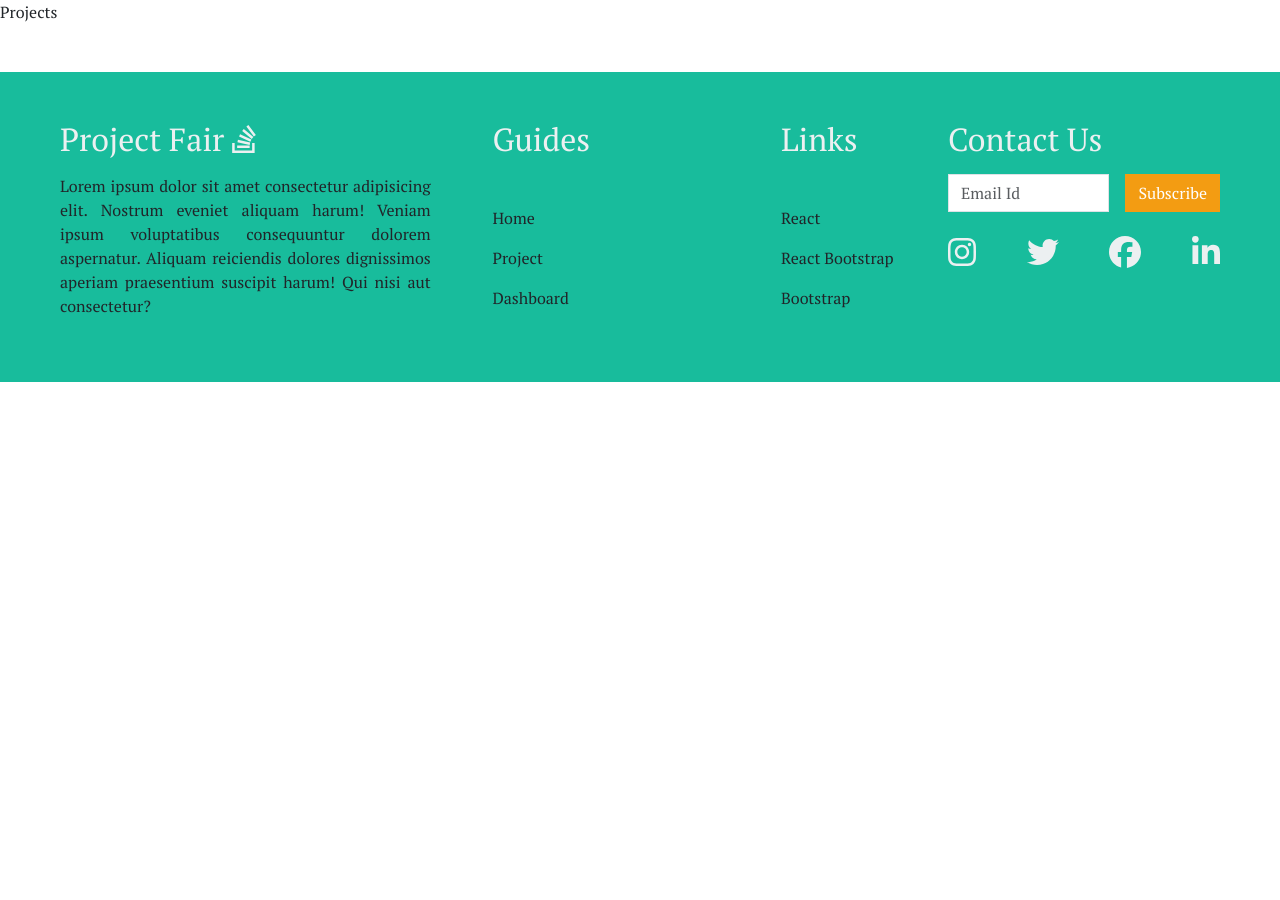
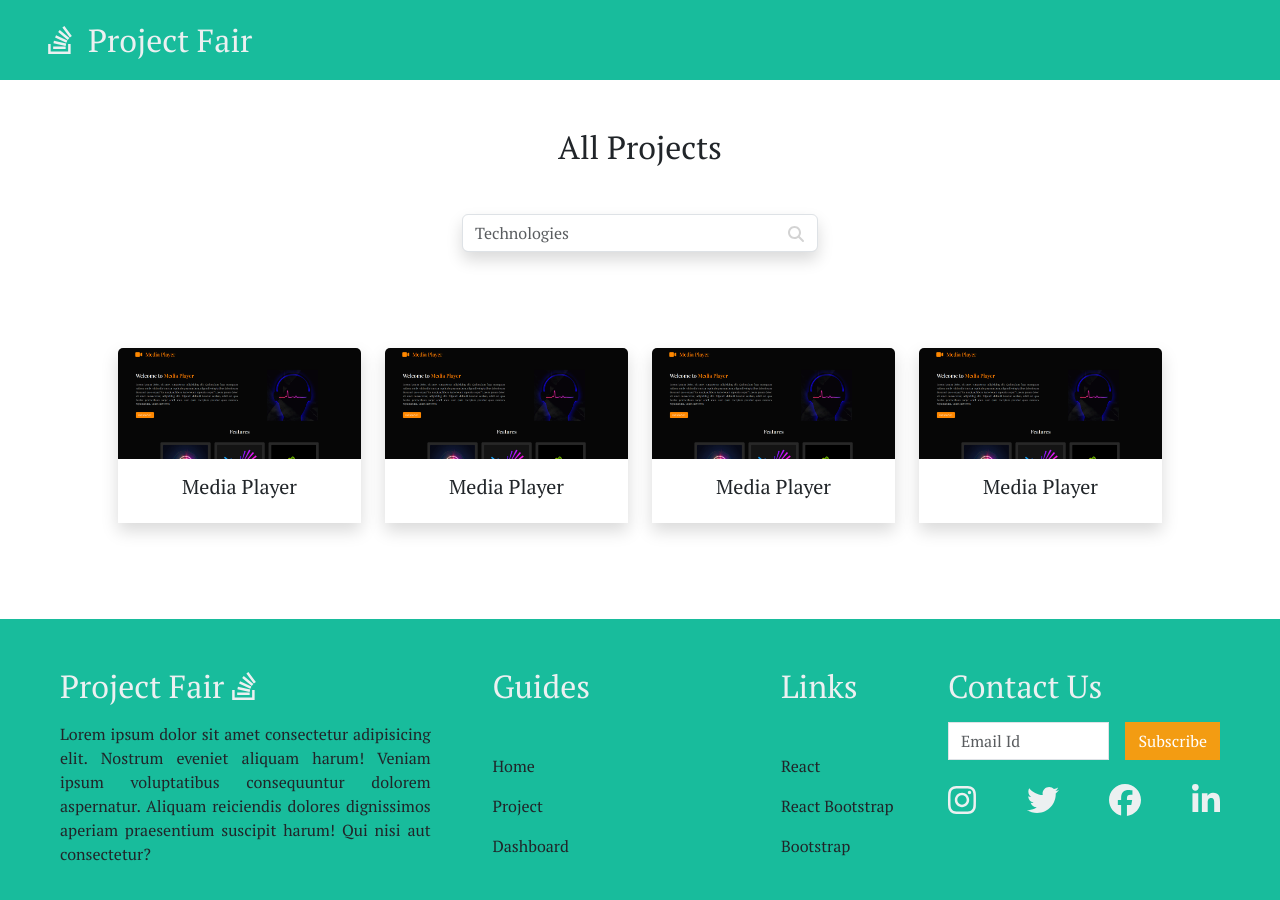
Before and after one commit to GracesonJ/project-fair-frontend, a React (Vite) app: page /projects in a window 1280 px wide. Shown: the top 900 px of the page. Before the commit the page ends 800 px from the top, so only its background shows below. Built offline with nearby package versions, Linux system fonts and the light colour scheme; a web font is replaced by a local one.

Commit message:
design part 2

```diff
--- /dev/null
+++ b/src/components/Header.jsx
@@ -0,0 +1,23 @@
+import { faStackOverflow } from '@fortawesome/free-brands-svg-icons';
+import { FontAwesomeIcon } from '@fortawesome/react-fontawesome';
+import React from 'react'
+import Container from 'react-bootstrap/Container';
+import Navbar from 'react-bootstrap/Navbar';
+import { Link } from 'react-router-dom';
+
+
+function Header() {
+  return (
+    <>
+       <Navbar className="bg-success d-flex align-items-center">
+          <Link to={'/'} style={{textDecoration:"none"}}>
+              <Navbar.Brand className='text-light mx-5'>
+                <span className='fs-3'> <FontAwesomeIcon className='me-3 ' icon={faStackOverflow} />Project Fair</span>
+              </Navbar.Brand>
+          </Link>
+      </Navbar>
+    </>
+  )
+}
+
+export default Header
--- /dev/null
+++ b/src/components/ProjectCard.jsx
@@ -0,0 +1,60 @@
+import React from 'react'
+import Card from 'react-bootstrap/Card';
+import projectPhoto from '../assets/projectimg.png'
+import { useState } from 'react';
+import Modal from 'react-bootstrap/Modal';
+import {FontAwesomeIcon} from '@fortawesome/react-fontawesome';
+import { faGithub } from '@fortawesome/free-brands-svg-icons';
+
+import { Link } from 'react-router-dom';
+import { faGlobe } from '@fortawesome/free-solid-svg-icons/faGlobe';
+
+
+
+
+
+function ProjectCard() {
+  const [show, setShow] = useState(false);
+
+  const handleClose = () => setShow(false);
+  const handleShow = () => setShow(true);
+  return (
+    <>
+    <Card style={{ width: '100%' }} className='mt-4 mt-md-0 shadow border-0 rounded-0'>
+      <Card.Img onClick={handleShow} variant="top" src={projectPhoto} className='w-100'/>
+      <Card.Body>
+        <Card.Title className='text-center'>Media Player</Card.Title>
+      </Card.Body>
+    </Card>
+
+    <Modal show={show} onHide={handleClose} centered size='lg'>
+        <Modal.Header closeButton >
+          <Modal.Title>Modal heading</Modal.Title>
+        </Modal.Header>
+        <Modal.Body>
+          <div className="container-fluid">
+            <div className="row">
+              <div className="col-md-6">
+                <img src={projectPhoto} alt="no image" className='w-100'/>
+              </div>
+              <div className="col-md-6">
+                <h4>Description</h4>
+                <p>Lorem ipsum dolor sit amet, consectetur adipisicing elit. Unde, laboriosam? Sequi recusandae architecto numquam alias neque expedita illo blanditiis cupiditate nesciunt voluptatibus maxime, quod eos iste beatae, unde nemo molestias.</p>
+                <h4>Technologies</h4>
+                <p>React</p>
+              </div>
+            </div>
+          </div>
+        </Modal.Body>
+        <Modal.Footer>
+          <div className="d-flex">
+          <Link to=""><FontAwesomeIcon icon={faGithub} className='fa-2x me-3'/></Link>
+          <Link to=""><FontAwesomeIcon icon={faGlobe} className='fa-2x me-3'/></Link>
+          </div>
+        </Modal.Footer>
+      </Modal>
+    </>
+  )
+}
+
+export default ProjectCard
--- a/src/pages/Home.jsx
+++ b/src/pages/Home.jsx
@@ -2,6 +2,9 @@ import { faArrowRight } from '@fortawesome/free-solid-svg-icons'
 import { FontAwesomeIcon } from '@fortawesome/react-fontawesome'
 import React from 'react'
 import photo from "../assets/designer.svg"
+import { Link } from 'react-router-dom'
+import ProjectCard from '../components/ProjectCard'
+
 
 function Home() {
   return (
@@ -12,14 +15,34 @@ function Home() {
                 <div className="col-md-6">
                     <h1 style={{fontSize:"70px"}}>Project Fair</h1>
                     <p>One stop destination for all software development Projects</p>
-                    <button className='btn text-light p-1 mt-3'>Get Started <FontAwesomeIcon icon={faArrowRight} /></button>
-                    <button className='btn text-light p-1 mt-3'>Manage Projects <FontAwesomeIcon icon={faArrowRight} /></button>
+                    <Link to={'/login'}><button className='btn text-light p-1 mt-3'>Get Started <FontAwesomeIcon icon={faArrowRight} /></button></Link>
+                    <Link to={'/dashboard'}><button className='btn text-light p-1 mt-3'>Manage Projects <FontAwesomeIcon icon={faArrowRight} /></button></Link>
                 </div>
-                <div className="col-md-6">
+                <div className="col-md-6 mt-5 mt-md-0 d-flex justify-content-center">
                     <img src={photo} alt="no img" className='w-75' />
                 </div>
             </div>
           </div>
+        </div>
+
+        {/* Explore our Project */}
+
+        <div>
+          <h1 className='text-center mt-5'>Explore our Projects</h1>
+          <div className="container mt-5">
+            <div className="row">
+              <div className="col-md-4">
+                <ProjectCard/>
+              </div>
+              <div className="col-md-4">
+              <ProjectCard/>
+              </div>
+              <div className="col-md-4">
+              <ProjectCard/>
+              </div>
+            </div>
+          </div>
+          <Link to={'/projects'} className='text-danger'><p className='text-center my-5'>See more Projects</p></Link>
         </div>
     </>
   )
--- a/src/pages/Projects.jsx
+++ b/src/pages/Projects.jsx
@@ -1,8 +1,54 @@
 import React from 'react'
+import Header from '../components/Header'
+import { Link } from 'react-router-dom'
+import { FontAwesomeIcon } from '@fortawesome/react-fontawesome'
+import { faMagnifyingGlass } from '@fortawesome/free-solid-svg-icons'
+import ProjectCard from '../components/ProjectCard'
+
 
 function Projects() {
   return (
-    <div>Projects</div>
+    <>
+      <Header />
+      <div className='my-5'>
+        <h3 className='text-center'>All Projects</h3>
+
+        {/* Not Login */}
+        {/* <div className="container-fluid">
+        <div className="row">
+          <div className="col-md-3"></div>
+          <div className="col-md-6 d-flex justify-content-center align-items-center flex-column">
+            <img src="https://cdn.dribbble.com/users/8619169/screenshots/16514320/media/0dc828901898c59928c3d69718791941.gif" alt="no img" className='w-75' />
+            <h4>please <Link to={'/login'}>Login</Link> to see more Projects</h4>
+          </div>
+          <div className="col-md-3"></div>
+        </div>
+      </div> */}
+
+        {/* login */}
+        <div className="mt-5">
+          <div className="container">
+            <div className="row">
+              <div className="col-md-4"></div>
+              <div className="col-md-4 d-flex">
+                <input type="text" placeholder='Technologies' className='form-control shadow ' />
+                <FontAwesomeIcon style={{ color: 'lightgrey', marginTop: "11.5px", marginLeft: "-30px" }} icon={faMagnifyingGlass} />
+              </div>
+              <div className="col-md-4"></div>
+            </div>
+          </div>
+
+          <div className="container mt-5 p-5">
+            <div className="row">
+              <div className="col-md-3"><ProjectCard/></div>
+              <div className="col-md-3"><ProjectCard/></div>
+              <div className="col-md-3"><ProjectCard/></div>
+              <div className="col-md-3"><ProjectCard/></div>
+            </div>
+          </div>
+        </div>
+      </div>
+    </>
   )
 }
 
```
Also changed, not shown: src/assets/projectimg.png (added).
